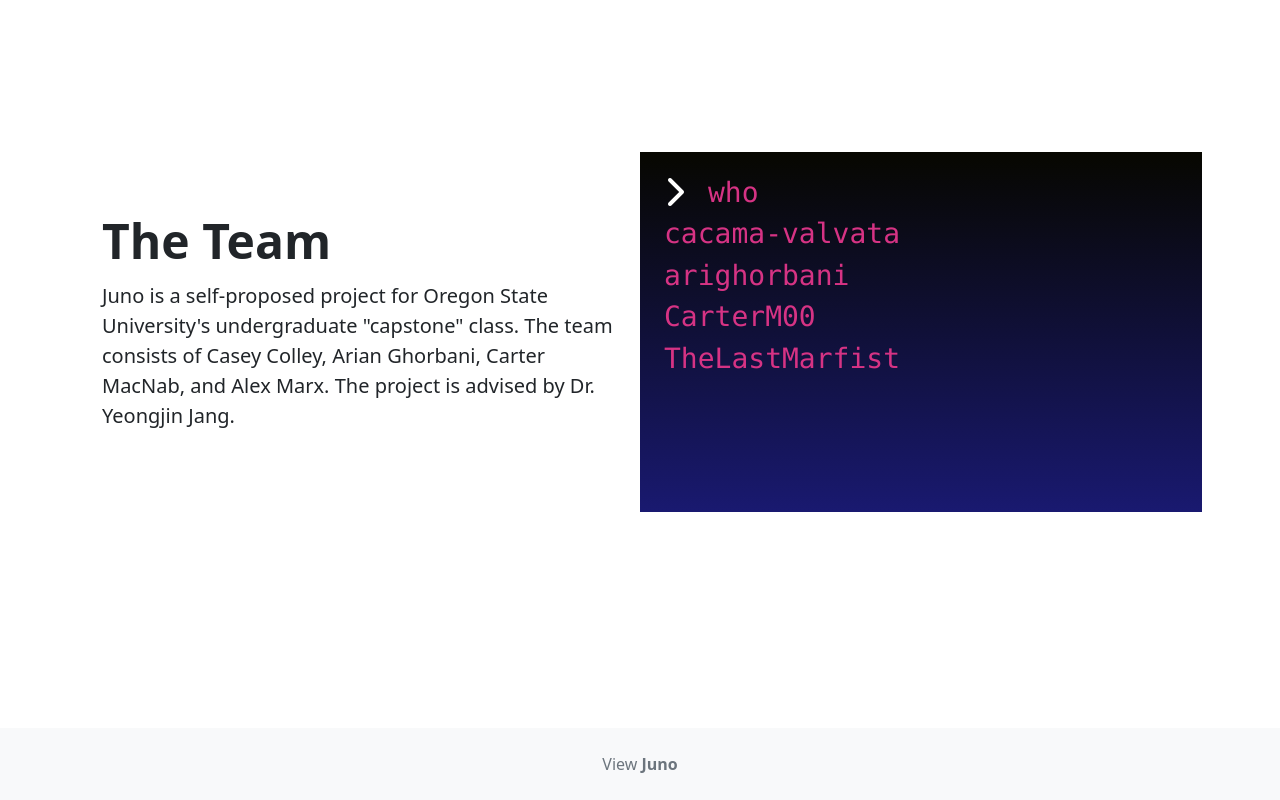
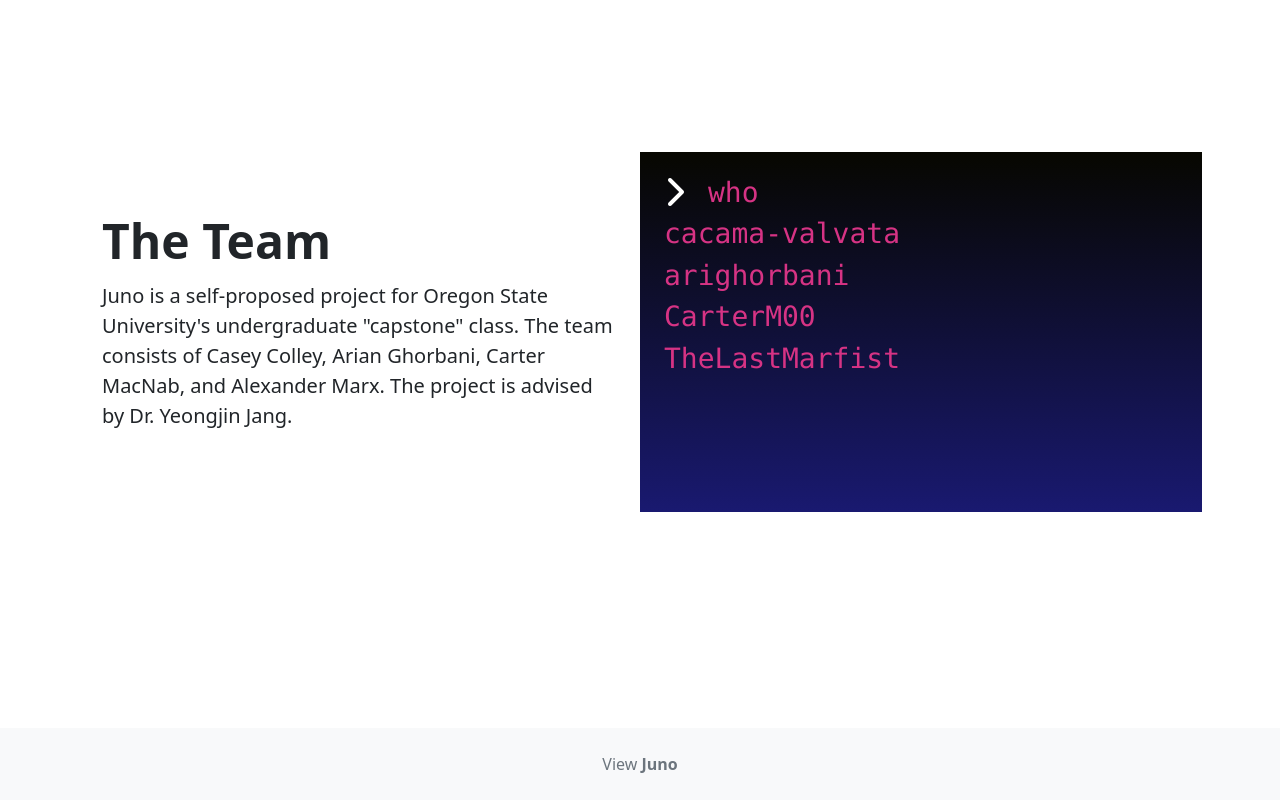
Before and after one commit to Juno-Team/Juno-Team.github.io, a plain HTML site: page index.html in a window 1280 px wide. Shown: the part 689-1489 px from the top of the page. Drawn offline with nearby package versions, Linux system fonts and the light colour scheme.

Commit message:
updated teammember's name

```diff
--- a/index.html
+++ b/index.html
@@ -91,7 +91,7 @@
                 </div>
                 <div class="col-lg-6">
                     <h1 class="display-5 fw-bold lh-1 mb-3" id="the-team">The Team</h1>
-                    <p class="lead">Juno is a self-proposed project for Oregon State University's undergraduate "capstone" class. The team consists of Casey Colley, Arian Ghorbani, Carter MacNab, and Alex Marx. The project is advised by Dr. Yeongjin Jang.</p>
+                    <p class="lead">Juno is a self-proposed project for Oregon State University's undergraduate "capstone" class. The team consists of Casey Colley, Arian Ghorbani, Carter MacNab, and Alexander Marx. The project is advised by Dr. Yeongjin Jang.</p>
                     <div class="d-grid gap-2 d-md-flex justify-content-md-start">
                     </div>
                 </div>
```
